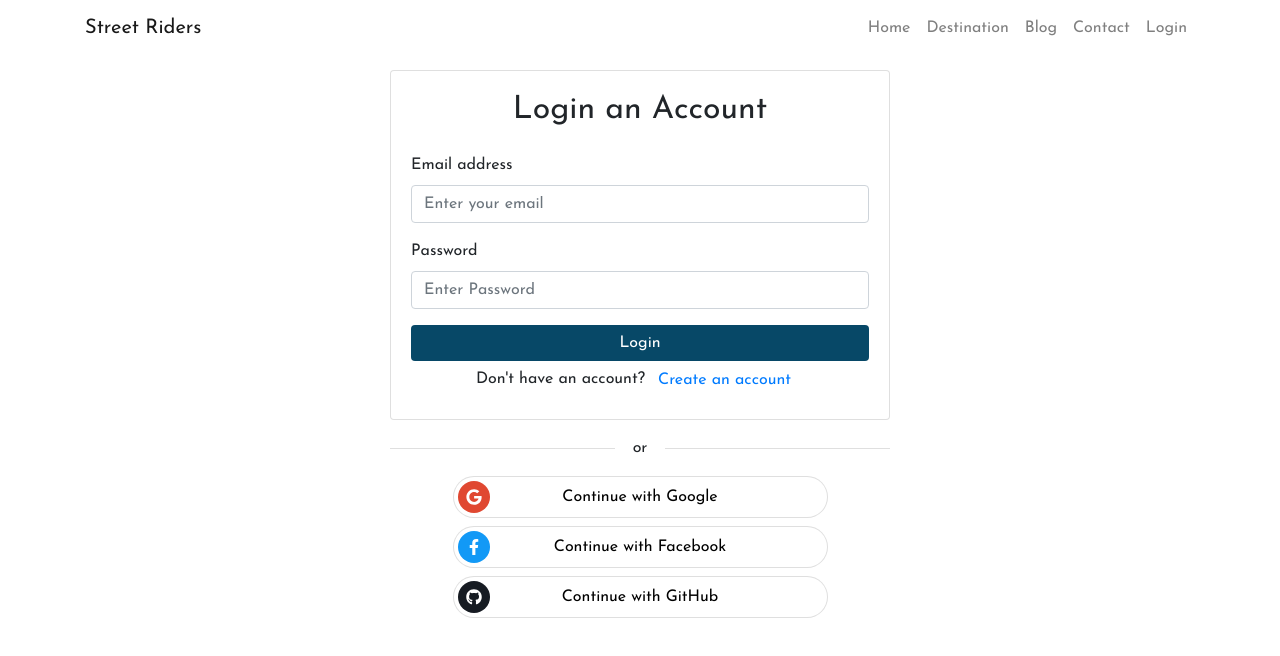
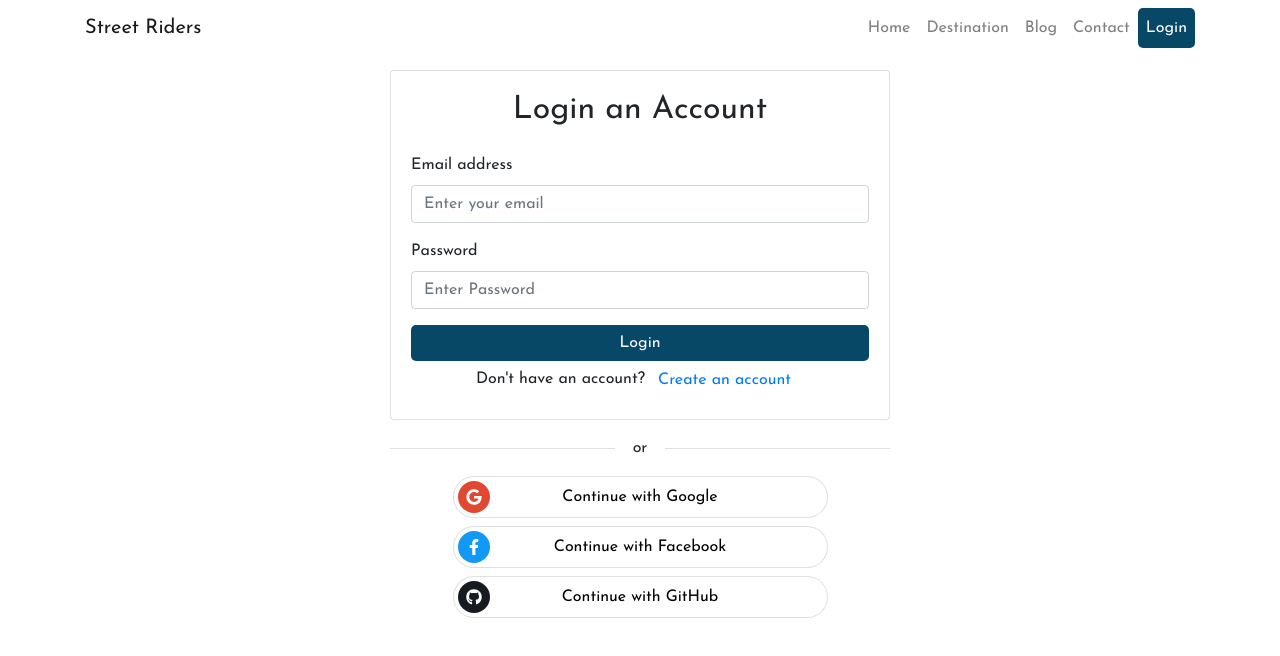
Before and after one commit to hossainrabbi/street-riders, a React (Create React App) app: page /login in a window 1280 px wide. Shown: the top 656 px of the page. Built offline with nearby package versions, Linux system fonts and the light colour scheme; what google-maps-react would draw is missing.

Commit message:
user name add

```diff
--- a/src/App.js
+++ b/src/App.js
@@ -6,6 +6,7 @@ import NotMatch from './components/NotMatch/NotMatch';
 import PrivateRoute from './components/PrivateRoute/PrivateRoute';
 import RiderDestination from './components/RiderDestination/RiderDestination';
 import NavManu from './components/NavManu/NavManu';
+import Destination from './components/Destination/Destination';
 
 export const UserContext = createContext();
 
@@ -23,6 +24,9 @@ const App = () => {
                     <PrivateRoute path="/rider/:id">
                         <RiderDestination />
                     </PrivateRoute>
+                    <PrivateRoute path="/destination">
+                        <Destination />
+                    </PrivateRoute>
                     <Route path="/login">
                         <Login />
                     </Route>
--- /dev/null
+++ b/src/components/Destination/Destination.js
@@ -0,0 +1,17 @@
+import React from 'react';
+import { Container } from 'react-bootstrap';
+
+const Destination = () => {
+    return (
+        <Container
+            className="d-flex align-items-center justify-content-center"
+            style={{ height: '100vh' }}
+        >
+            <div className="text-center display-4">
+                This is Destination Page.
+            </div>
+        </Container>
+    );
+};
+
+export default Destination;
--- a/src/components/NavManu/NavManu.css
+++ b/src/components/NavManu/NavManu.css
@@ -1,3 +1,8 @@
 .Nav-Manu {
-    background-color: #ffffffd5;
+    background-color: #ffffffc4;
 }
+
+.Nav-Manu .user-name {
+    color: var(--main-color) !important;
+    cursor: pointer;
+}
--- a/src/components/NavManu/NavManu.js
+++ b/src/components/NavManu/NavManu.js
@@ -1,5 +1,5 @@
 import React, { useContext } from 'react';
-import { Button, Container, Nav, Navbar, NavDropdown } from 'react-bootstrap';
+import { Button, Container, Nav, Navbar } from 'react-bootstrap';
 import { Link } from 'react-router-dom';
 import { UserContext } from '../../App';
 import './NavManu.css';
@@ -32,22 +32,14 @@ const NavManu = () => {
                                 Contact
                             </Link>
                             {email ? (
-                                <NavDropdown
-                                    title={displayName}
-                                    id="basic-nav-dropdown"
+                                <span className="user-name nav-link">
+                                    {displayName}
+                                </span>
+                            ) : (
+                                <Link
+                                    to="/login"
+                                    className="nav-link custrom-btn"
                                 >
-                                    <div className="text-center px-2">
-                                        <p>Email: {email}</p>
-                                        <Button
-                                            onClick={() => setLoggedInUser({})}
-                                            className="custrom-btn"
-                                        >
-                                            Log Out
-                                        </Button>
-                                    </div>
-                                </NavDropdown>
-                            ) : (
-                                <Link to="/login" className="nav-link">
                                     Login
                                 </Link>
                             )}
--- a/src/index.css
+++ b/src/index.css
@@ -15,4 +15,6 @@ img {
 .custrom-btn {
     border: none !important;
     background-color: var(--main-color) !important;
+    color: #ffffff !important;
+    border-radius: 5px !important;
 }
```
